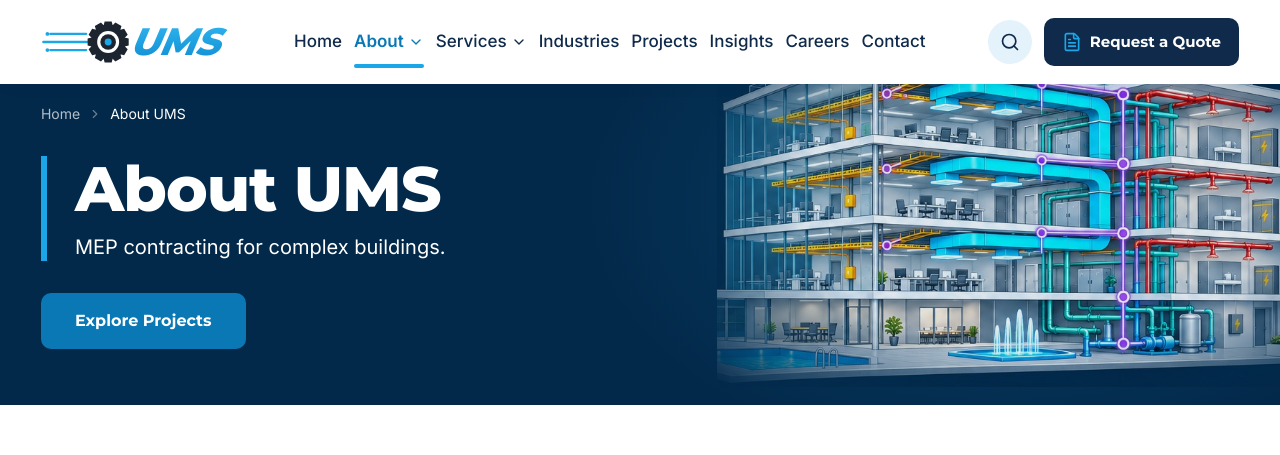
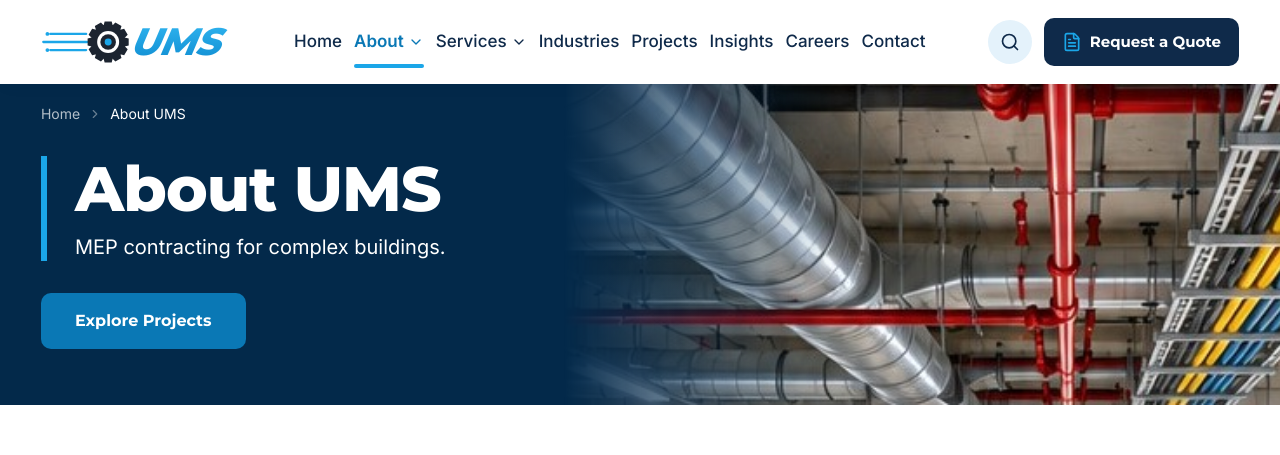
Before and after one commit to Zaira-Shahid/UMS-Website-Frontend, a Next.js app: page /about in a window 1280 px wide. Shown: the top 455 px of the page. Built offline with nearby package versions, Linux system fonts and the light colour scheme; no server answers.

Commit message:
fix(about): plant and pipework photo in the About banner; hero building only on the homepage

```diff
--- a/app/about/page.tsx
+++ b/app/about/page.tsx
@@ -29,7 +29,7 @@ export default function AboutPage() {
   return (
     <>
       <JsonLd data={breadcrumbLd([{ name: "Home", path: "/" }, { name: "About UMS", path: "/about" }])} />
-      <PageBanner title="About UMS" intro="MEP contracting for complex buildings." crumbs={[{ label: "Home", href: "/" }, { label: "About UMS" }]} titleId="about-title" art>
+      <PageBanner title="About UMS" intro="MEP contracting for complex buildings." crumbs={[{ label: "Home", href: "/" }, { label: "About UMS" }]} titleId="about-title" image={{ src: "/images/services/integrated-mep/hero.jpg", width: 948, height: 233 }}>
         <Button href="/projects" size="lg">
           Explore Projects
         </Button>
--- a/app/projects/page.tsx
+++ b/app/projects/page.tsx
@@ -49,7 +49,7 @@ export default function ProjectsPage() {
       {structuredData.map((d, i) => (
         <script key={i} type="application/ld+json" dangerouslySetInnerHTML={{ __html: jsonLd(d) }} />
       ))}
-      <PageBanner title="Projects" intro="Selected projects, by sector." crumbs={[{ label: "Home", href: "/" }, { label: "Projects" }]} titleId="projects-title" art />
+      <PageBanner title="Projects" intro="Selected projects, by sector." crumbs={[{ label: "Home", href: "/" }, { label: "Projects" }]} titleId="projects-title" />
       <section aria-labelledby="projects-list-title" className="bg-white py-12 md:py-16">
         <div className="wrap">
           <CenterTitle id="projects-list-title" lead="Our" accent="Projects" />
--- a/components/ui/PageBanner.tsx
+++ b/components/ui/PageBanner.tsx
@@ -11,30 +11,30 @@ export function PageBanner({
   intro,
   crumbs,
   titleId = "page-title",
-  art = false,
+  image,
   children,
 }: {
   title: string;
   intro?: ReactNode;
   crumbs: Crumb[];
   titleId?: string;
-  /** Show the building illustration on the right (large screens). */
-  art?: boolean;
+  /** Photo faded into the right-hand side of the banner (large screens). */
+  image?: { src: string; width: number; height: number };
   children?: ReactNode;
 }) {
   return (
     <section aria-labelledby={titleId} className="relative isolate overflow-hidden bg-navy-900 pb-10 pt-[calc(var(--header-h)+1.25rem)] text-white md:pb-14">
       <div aria-hidden className="absolute inset-0 -z-10 bg-[radial-gradient(45%_90%_at_78%_50%,rgb(27_166_232/0.18),transparent_72%)]" />
-      {art && (
+      {image && (
         <Image
-          src="/images/hero/hero-building-desktop.png"
+          src={image.src}
           alt=""
-          width={855}
-          height={512}
+          width={image.width}
+          height={image.height}
           aria-hidden
           priority
-          sizes="50vw"
-          className="pointer-events-none absolute -right-[4%] top-1/2 -z-10 hidden w-[48%] max-w-[760px] -translate-y-1/2 opacity-90 [mask-image:radial-gradient(ellipse_70%_74%_at_52%_50%,black_55%,transparent_100%)] lg:block"
+          sizes="55vw"
+          className="pointer-events-none absolute inset-y-0 right-0 -z-10 hidden h-full w-[56%] object-cover [mask-image:linear-gradient(to_right,transparent,black_38%)] lg:block"
         />
       )}
       <div className="wrap">
```
